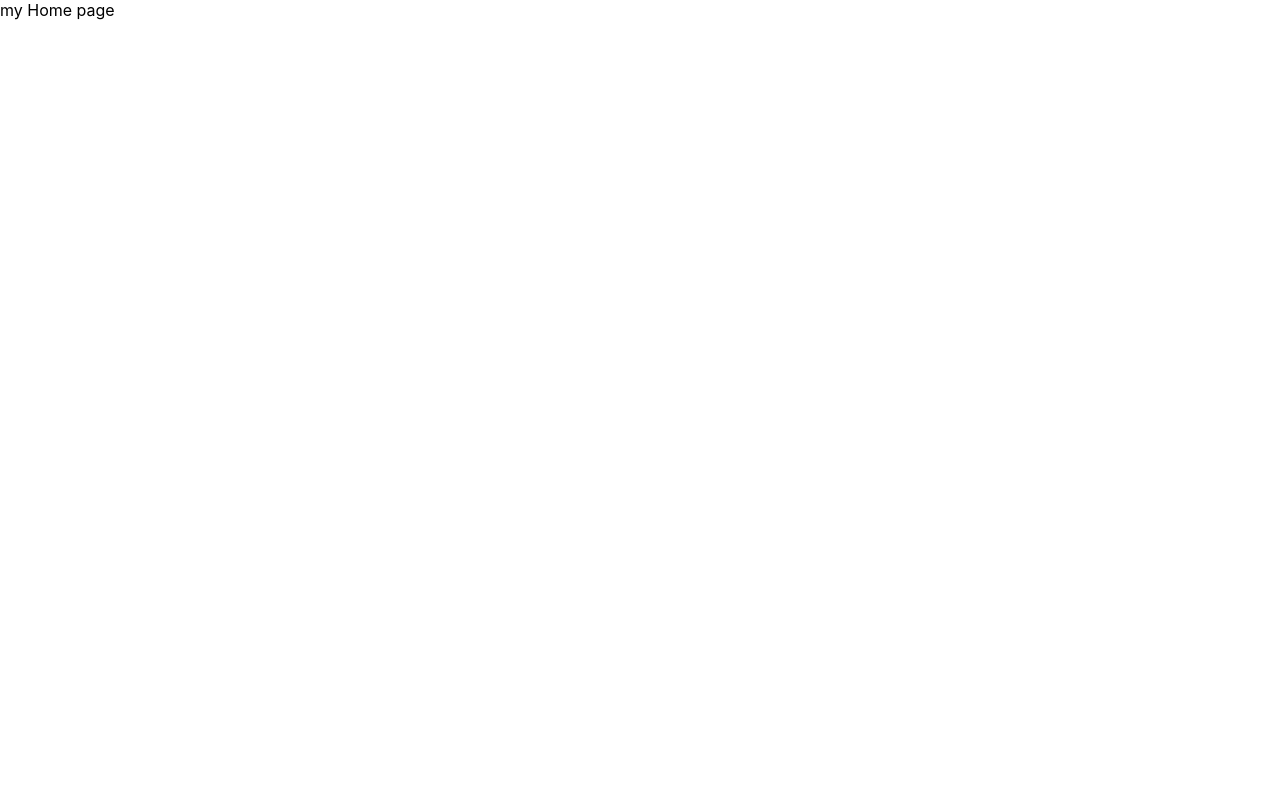
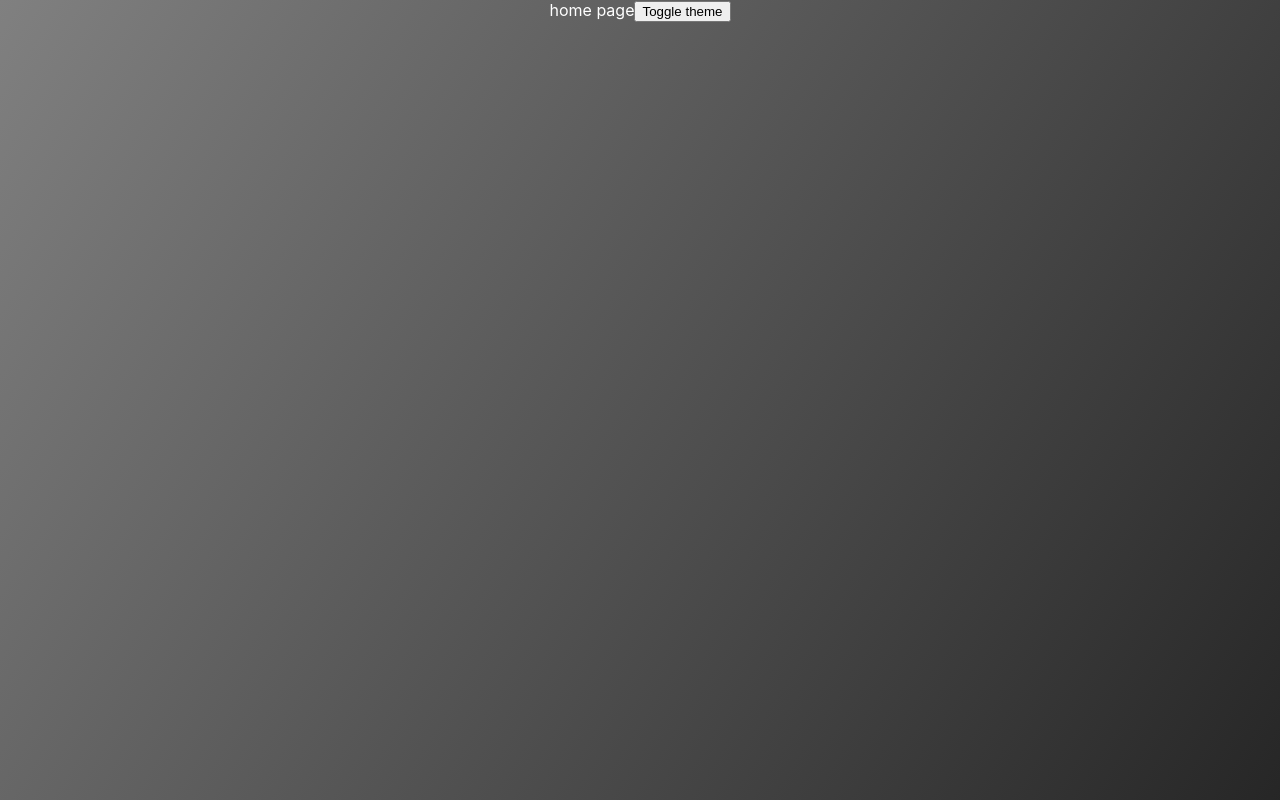
Before and after one commit to ealmulla/weather-app, a React (Create React App) app: page / in a window 1280 px wide. Shown: the top 800 px of the page. Built offline with nearby package versions, Linux system fonts and the light colour scheme.

Commit message:
minor fixes 30min if you want to count it

```diff
--- a/src/App.css
+++ b/src/App.css
@@ -1,48 +1,23 @@
 .App {
   text-align: center;
+  background-image: linear-gradient(white,blue);
 }
 
-.App-logo {
-  height: 40vmin;
-  pointer-events: none;
-}
-
-@media (prefers-reduced-motion: no-preference) {
-  .App-logo {
-    animation: App-logo-spin infinite 20s linear;
-  }
-}
-
-.App-header {
-  background-color: #282c34;
-  min-height: 100vh;
-  display: flex;
-  flex-direction: column;
-  align-items: center;
-  justify-content: center;
-  font-size: calc(10px + 2vmin);
-  color: da;
-}
-
-.App-link {
-  color: #61dafb;
-}
-
-@keyframes App-logo-spin {
-  from {
-    transform: rotate(0deg);
-  }
-  to {
-    transform: rotate(360deg);
-  }
-}
 
 .dark-theme{
   --text-color:white;
   --background-color: darkgrey ;
+  --background-image: linear-gradient(to bottom right,grey,black);
 }
 
 .light-theme{
   --text-color:black;
   --background-color: silver;
+  --background-image: linear-gradient(to bottom right,white,#0F9FFF)
 }
+
+#App{
+  background-color:var(--background-image);
+  color: var(--text-color);
+  text-align: center;
+}
--- a/src/App.js
+++ b/src/App.js
@@ -8,11 +8,9 @@ function App() {
   const {theme} = useTheme();
 
   return (
-    <div id="app" className={theme}>
+    <div id="App" className={theme}>
       <Routes>
-        <Route path="/" element={<div>
-          my Home page
-        </div>}/>
+        <Route path="/" element={<Home/>}/>
       </Routes>
     </div>
   );
--- a/src/Components/ThemeToggleButton.js/ThemeToggleButton.js
+++ b/src/Components/ThemeToggleButton.js/ThemeToggleButton.js
@@ -3,7 +3,8 @@ import { useTheme } from "../../Context/ThemeContext"
 
 const ThemeToggleButton = () => {
     const {ToggleTheme} = useTheme();
+
     return <button onClick={ToggleTheme}> Toggle theme</button>
 }
 
-export default ThemeToggleButton
+export default ThemeToggleButton;
--- a/src/Context/ThemeContext.js
+++ b/src/Context/ThemeContext.js
@@ -9,7 +9,7 @@ export const ThemeProvider = ({ children }) => {
     const [theme, setTheme] = useState();
     /*creating toggle function*/
     const toggleTheme = () => {
-        const newTheme = theme == "dark-theme" ? "light theme" : "dark theme"
+        const newTheme = theme == "dark-theme" ? "light-theme" : "dark theme"
         //same as "if its dark theme change it to light else change to dark theme"
         // so dark them is the defualt
         setTheme(newTheme)
@@ -17,7 +17,8 @@ export const ThemeProvider = ({ children }) => {
     }
 
     useEffect(() => {
-        setTheme("dark-theme")
+        const storedTheme = localStorage.getItem("theme") || "dark-theme"
+        setTheme(storedTheme)
     }, [])
 
     return (
--- a/src/Pages/Home.css
+++ b/src/Pages/Home.css
@@ -0,0 +1,6 @@
+.home{
+    height: 2000px;
+    text-align: center;
+    background-image: linear-gradient(to bottom right,grey,black);
+    /*background-image: linear-gradient(to bottom right,white,#0F9FFF);*/
+}
--- a/src/Pages/Home.js
+++ b/src/Pages/Home.js
@@ -3,10 +3,10 @@ import ThemeToggleButton from "../Components/ThemeToggleButton.js/ThemeToggleBut
 
 const Home = () => {
     return(
-        <>
-        home page
-        <ThemeToggleButton/>
-        </>
+        <div className="home">
+            home page
+            <ThemeToggleButton/>
+        </div>
     )
 }
 
```
